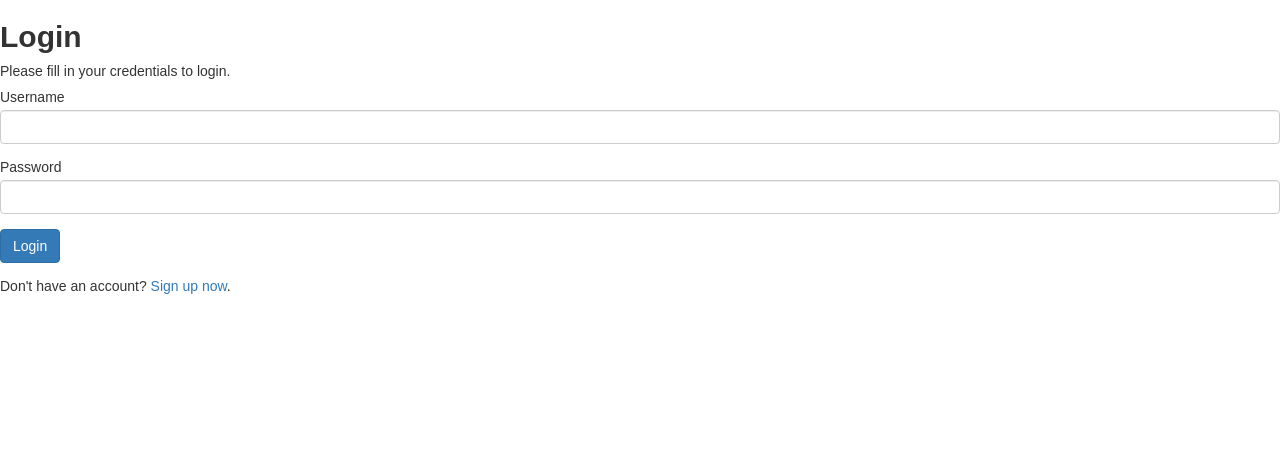
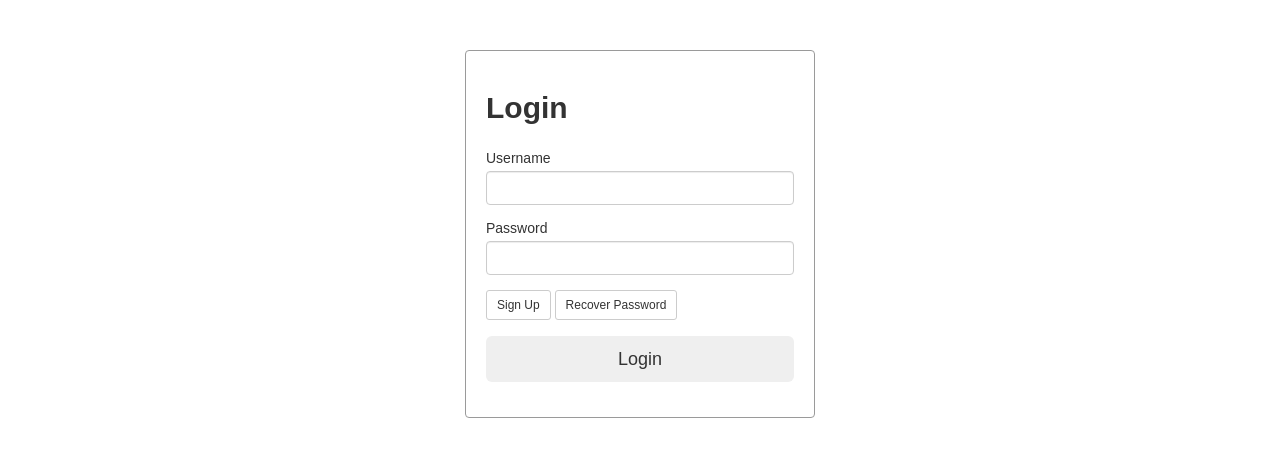
Before and after one commit to 2065976/project1, a PHP site: page / in a window 1280 px wide. Shown: the top 457 px of the page. Run offline with PHP 8.4, Linux system fonts and the light colour scheme.

Commit message:
Re-designed style & Login function added

```diff
--- a/index.php
+++ b/index.php
@@ -1,8 +1,22 @@
 <?php
+
+ session_start();
 
  include_once 'database.php';
 
-$db = new database('localhost', 'root', '', 'project1', 'utf8');
+ $alert = "";
+
+   if (isset($_POST['login'])) {
+
+      $alert = $_SESSION['alert'];
+
+      $username = $_POST['username'];
+      $password = $_POST['password'];
+
+      $db = new database("localhost", "root", "", "project1", "utf8");
+
+      $db->login($username, $password);
+	}
 
 ?>
 
@@ -13,27 +27,30 @@
 	<title>Login</title>
 	<link rel="stylesheet" href="https://maxcdn.bootstrapcdn.com/bootstrap/3.3.7/css/bootstrap.css">
 	<link rel="stylesheet" href="css/style.css">
+	<script src="https://code.jquery.com/jquery-3.5.1.slim.min.js" integrity="sha384-DfXdz2htPH0lsSSs5nCTpuj/zy4C+OGpamoFVy38MVBnE+IbbVYUew+OrCXaRkfj" crossorigin="anonymous"></script>
+	<script src="https://cdn.jsdelivr.net/npm/bootstrap@4.5.3/dist/js/bootstrap.bundle.min.js" integrity="sha384-ho+j7jyWK8fNQe+A12Hb8AhRq26LrZ/JpcUGGOn+Y7RsweNrtN/tE3MoK7ZeZDyx" crossorigin="anonymous"></script>
 </head>
 <body>
-    <div class="wrapper">
-        <h2>Login</h2>
-        <p>Please fill in your credentials to login.</p>
+	<div class="container">
+	<h2>Login</h2><br>
 		<form action="" method="post">
 			<div class="form-group">
 				<label for="username">Username</label>
-                <input type="text" name="username" class="form-control" value="">
+				<input type="text" name="username" class="form-control" required>
 				<span class="help-block"></span>
 			</div>
 			<div class="form-group">
 				<label for="password">Password</label>
-                <input type="password" name="password" class="form-control">
+				<input type="password" name="password" class="form-control" required>
 				<span class="help-block"></span>
 			</div>
 			<div class="form-group">
-                <input type="submit" class="btn btn-primary" name="login" value="Login">
+				<a href="signup.php"><input type="button" class="btn btn-default btn-sm" value="Sign Up"></a>
+				<a href="lostpsw.php"><input type="button" class="btn btn-default btn-sm" value="Recover Password"></a><br><BR>
+				<input type="submit" class="btn btn-light btn-block btn-lg" name="login" value="Login">
 			</div>
-            <p>Don't have an account? <a href="signup.php">Sign up now</a>.</p>
 		</form>
+		<?php echo $alert; ?>
 	</div>
 </body>
 </html>
```
Lines whose indentation alone changed are shown as unchanged.
